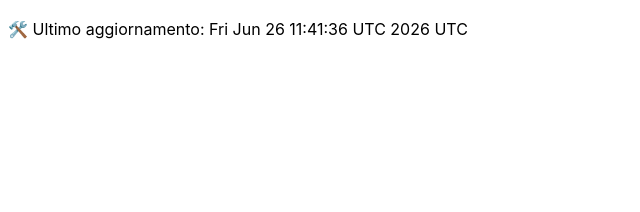
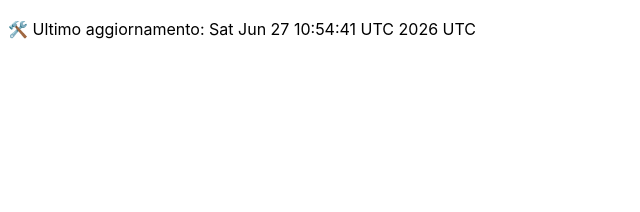
Before and after one commit to DanteTrb/DanteTrb.github.io, a Jekyll site: the page built from badges.md, in a window 1280 px wide. Shown: the top 212 px of the page, without its empty margins (0-640 px from the left). Built offline with Jekyll 4.4.1, drawn with Linux system fonts in a browser that asks for light colours; our own code applies the rules of GitHub Pages for plain Markdown files.

Commit message:
🛠️ Aggiornamento automatico badge

```diff
--- a/badges.md
+++ b/badges.md
@@ -1 +1 @@
-🛠️ Ultimo aggiornamento: Fri Jun 26 11:41:36 UTC 2026 UTC
+🛠️ Ultimo aggiornamento: Sat Jun 27 10:54:41 UTC 2026 UTC
```
